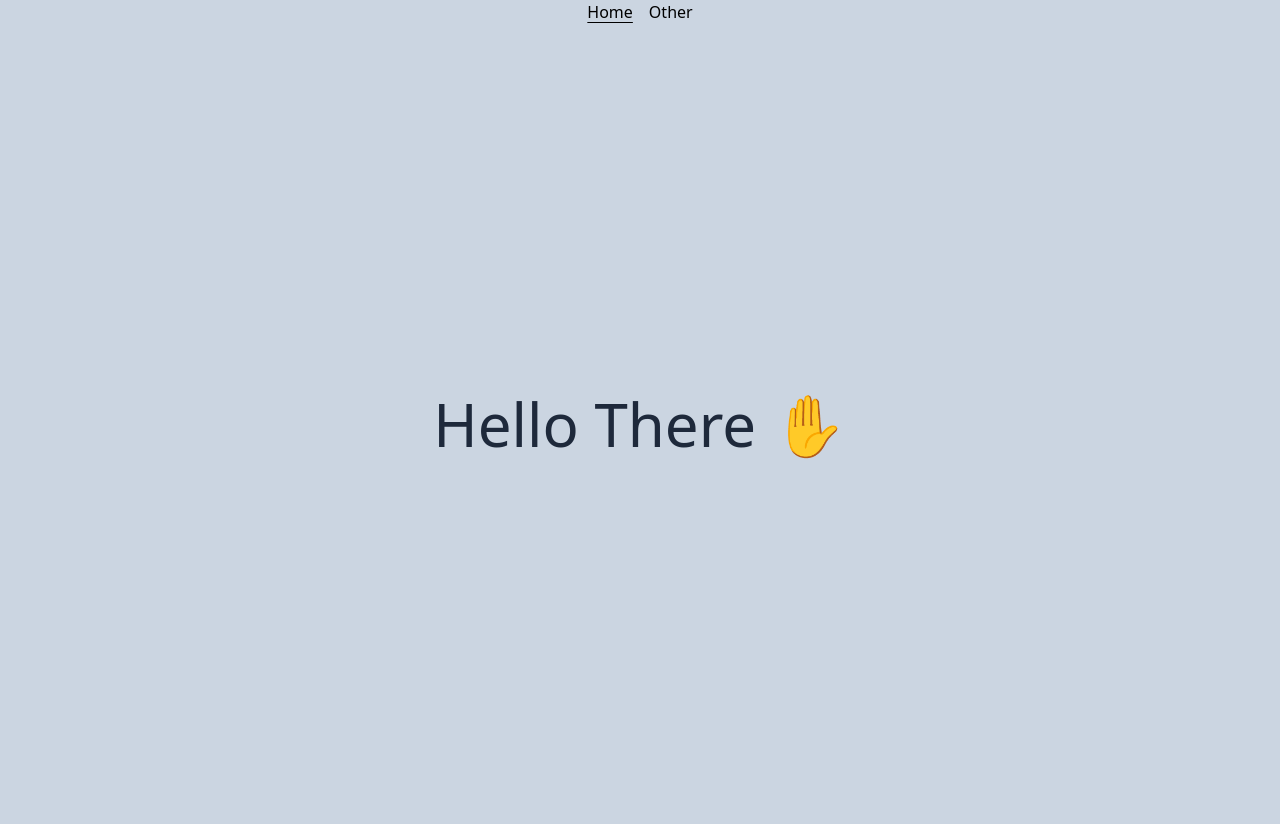
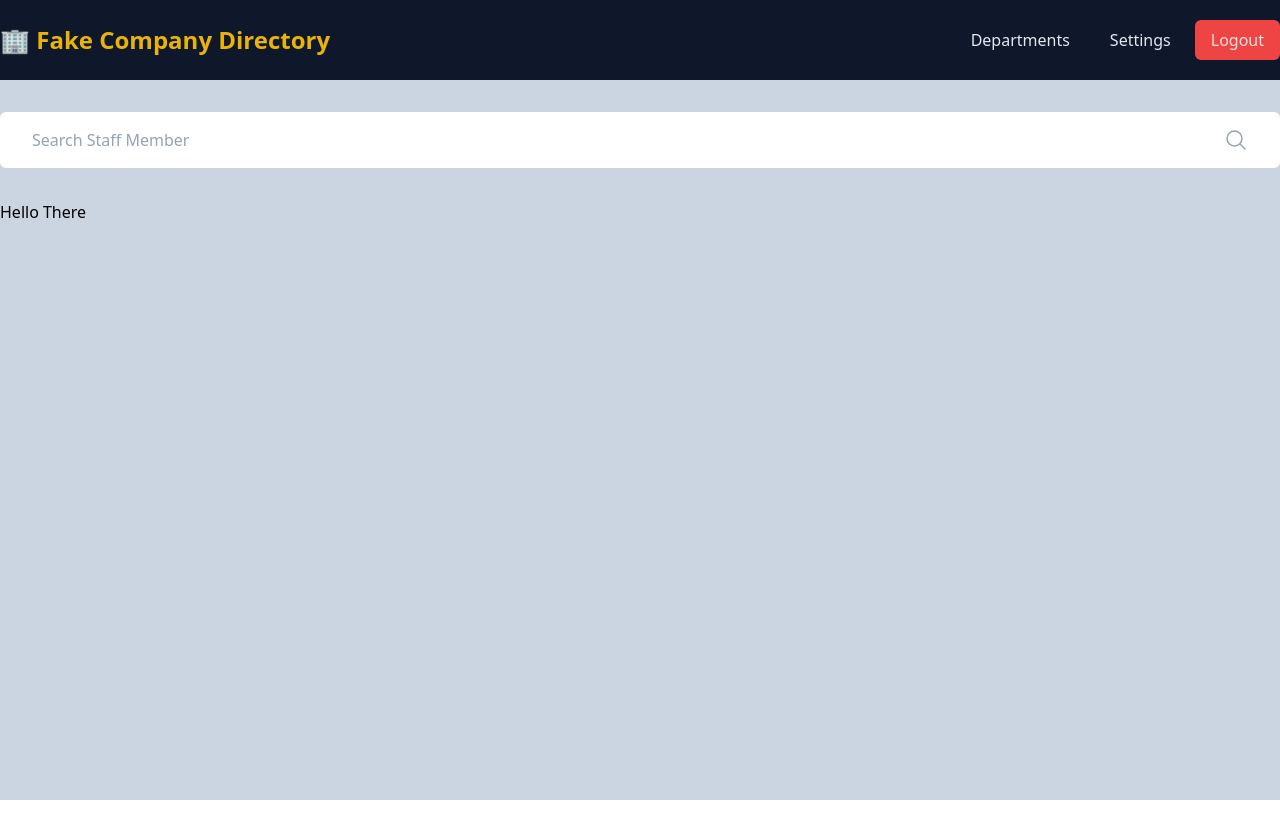
Before and after one commit to davidilu1/Company-Directory-in-Vue-3, a Vue app: page / in a window 1280 px wide. After the commit the page ends 800 px from the top, so only its background shows below. Built offline with nearby package versions, Linux system fonts and the light colour scheme.

Commit message:
initial commit

```diff
--- a/src/App.vue
+++ b/src/App.vue
@@ -1,8 +1,9 @@
 <script setup>
-  import NavMenu from '@/components/NavMenu.vue'
+import NavBar from './components/NavBar.vue'
+import Main from './components/NavMenu.vue'
 </script>
 
 <template>
-  <NavMenu />
-  <RouterView />
+  <NavBar />
+  <Main />
 </template>
--- a/src/components/NavMenu.vue
+++ b/src/components/NavMenu.vue
@@ -1,16 +1,16 @@
+<script setup>
+import MainSearch from './MainSearch.vue'
+</script>
+
 <template>
-  <nav>
-    <RouterLink to="/">Home</RouterLink>
-    <RouterLink to="/other">Other</RouterLink>
-  </nav>
+  <div class="wrapper">
+    <MainSearch />
+    <h1>Hello There</h1>
+  </div>
 </template>
 
-<style lang="postcss" scoped>
-nav {
-  @apply flex justify-center space-x-4;
-
-  & .router-link-active {
-    @apply underline underline-offset-4;
-  }
+<style scoped lang="postcss">
+.wrapper {
+  @apply container mx-auto flex flex-col gap-4 py-4;
 }
 </style>
--- a/vite.config.js
+++ b/vite.config.js
@@ -1,13 +1,7 @@
 import { defineConfig } from 'vite'
 import vue from '@vitejs/plugin-vue'
-import path from 'path'
 
 // https://vitejs.dev/config/
 export default defineConfig({
   plugins: [vue()],
-  resolve: {
-    alias: {
-      '@': path.resolve(__dirname, 'src'),
-    },
-  },
 })
```
Also changed, not shown: src/main.js (+3 -4 lines), 1 other file (tests, documents, lock files or other folders).
